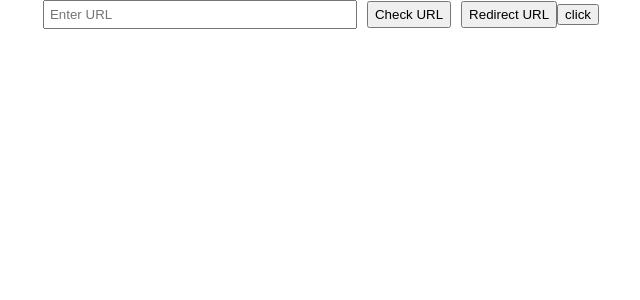
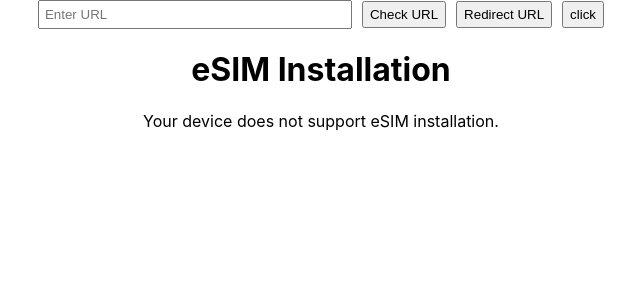
Before and after one commit to jaydipsonani/urlChecker, a React (Create React App) app: page / in a window 1280 px wide. Shown: the top 300 px of the page, without its empty margins (319-959 px from the left). Built offline with nearby package versions, Linux system fonts and the light colour scheme.

Commit message:
urlChecker

```diff
--- a/src/App.js
+++ b/src/App.js
@@ -1,12 +1,13 @@
 import './App.css';
-import YourComponent from './url';
+import InstallESimPage from './eSIMChecker';
+
 import URLChecker from './urlChecker';
 
 function App() {
   return (
     <div className="App">
         <URLChecker />
-        {/* <YourComponent /> */}
+        <InstallESimPage />
 
     </div>
   );
--- /dev/null
+++ b/src/eSIMChecker.js
@@ -0,0 +1,66 @@
+import { useEffect, useState } from 'react';
+
+// Function to detect platform and possible eSIM support based on user agent
+const detectEsimSupport = () => {
+  const userAgent = navigator.userAgent || navigator.vendor || window.opera;
+
+  // Check if it's an iOS device
+  if (/iPhone|iPad|iPod/i.test(userAgent)) {
+    // List of iOS devices that support eSIM
+    const supportedDevices = [
+      'iPhone XS', 'iPhone XS Max', 'iPhone XR',
+      'iPhone 11', 'iPhone 11 Pro', 'iPhone 11 Pro Max',
+      'iPhone SE (2nd generation)', 'iPhone 12', 'iPhone 12 mini',
+      'iPhone 12 Pro', 'iPhone 12 Pro Max', 'iPhone 13',
+      'iPhone 13 mini', 'iPhone 13 Pro', 'iPhone 13 Pro Max',
+      'iPhone 14', 'iPhone 14 Plus', 'iPhone 14 Pro', 'iPhone 14 Pro Max'
+    ];
+
+    // Check if userAgent contains any of the supported devices
+    return supportedDevices.some(device => userAgent.includes(device));
+  }
+
+  // Check if it's an Android device
+  if (/Android/i.test(userAgent)) {
+    // Android devices are more complex; generally, assume newer devices (from 2018 onwards) support eSIM.
+    // You could add more specific checks based on device models, if known.
+    // Example: Check for 'Pixel 4', 'Pixel 5', etc., if you have a comprehensive list.
+    const year = new Date().getFullYear();
+    // For this example, let's assume devices from 2018 onwards might support eSIM.
+    return year >= 2018;
+  }
+
+  // Default to not supporting eSIM
+  return false;
+};
+
+const InstallESimPage = () => {
+  const [esimSupported, setEsimSupported] = useState(false);
+
+  useEffect(() => {
+    const isEsimSupported = detectEsimSupport();
+    setEsimSupported(isEsimSupported);
+  }, []);
+
+  // Function to redirect to the eSIM setup page for iOS
+  const redirectToEsimSetup = () => {
+    const smdpAddress = 'consumer.e-sim.global'; // Replace with actual SM-DP+ Address
+    const activationCode = 'TN2024032517501135006332'; // Replace with actual Activation Code
+    const url = `https://esimsetup.apple.com/esim_qrcode_provisioning?carddata=LPA:1$${smdpAddress}$${activationCode}`;
+
+    window.location.href = url;
+  };
+
+  return (
+    <div>
+      <h1>eSIM Installation</h1>
+      {esimSupported ? (
+        <button onClick={redirectToEsimSetup}>Install eSIM</button>
+      ) : (
+        <p>Your device does not support eSIM installation.</p>
+      )}
+    </div>
+  );
+};
+
+export default InstallESimPage;
--- a/src/url.js
+++ /dev/null
@@ -1,110 +0,0 @@
-import { useEffect } from "react";
-
-// // Function to detect platform (simplified check)
-
-// const YourComponent = () => {
-
-//   // Example usage
-//   const smdpAddress = 'consumer.e-sim.global';
-//   const activationToken = 'TN2024032517501135006332';
-
-//   useEffect(() => {
-//     installESimProfile(smdpAddress, activationToken);
-//   }, []);
-
-// const detectPlatform = () => {
-//   if (navigator.userAgent.match(/Android/i)) {
-//     return 'Android';
-//   } else if (navigator.userAgent.match(/iPhone|iPad|iPod/i)) {
-//     return 'Web';
-//   } else {
-//     return 'Web';
-//   }
-// };
-
-// const installESimProfile = (smdpAddress, activationToken) => {
-
-//   let url = '';
-
-//   const platform = detectPlatform();
-//   console.log("platform",platform)
-//   if (platform === 'Android') {
-//     url = `LPA:1$${smdpAddress}$${activationToken}`;
-//   } else if (platform === 'Web') {
-//     url = `https://esimsetup.apple.com/esim_qrcode_provisioning?carddata=LPA:1$${smdpAddress}$${activationToken}`;
-//   } else {
-//     console.error('Unsupported platform');
-//     return;
-//   }
-
-//   // Open URL
-//   // window.location.href = url;
-//   window.open(url, '_blank');
-// };
-
-//   return (
-//     <div>
-//       <button onClick={installESimProfile} >click</button>
-//     </div>
-//   );
-// };
-
-// export default YourComponent;
-
-// =========================================================================================================
-
-const YourComponent = () => {
-  // Ensure these variables are defined as strings
-  const smdpAddress = "consumer.e-sim.global";
-  const activationToken = "TN2024032517501135006332";
-
-  // useEffect(() => {
-  // Directly call the function with the defined strings
-  // const smdpAddress = "consumer.e-sim.global";
-  // const activationToken = "TN2024032517501135006332";
-  //   installESimProfile(smdpAddress, activationToken);
-  // }, [smdpAddress, activationToken]);
-
-  const detectPlatform = () => {
-    if (navigator.userAgent.match(/Android/i)) {
-      return "Android";
-    } else if (navigator.userAgent.match(/iPhone|iPad|iPod/i)) {
-      return "iOS";
-    } else {
-      return "Web";
-    }
-  };
-
-  const installESimProfile = () => {
-    // Check if both parameters are correctly passed
-    if (!smdpAddress || !activationToken) {
-      console.error("smdpAddress or activationToken is undefined or invalid");
-      return;
-    }
-
-    let url = "";
-
-    const platform = detectPlatform();
-    console.log("Platform:", platform);
-    if (platform === "Android") {
-      url = `LPA:1$${smdpAddress}$${activationToken}`;
-    } else if (platform === "iOS") {
-      url = `https://esimsetup.apple.com/esim_qrcode_provisioning?carddata=LPA:1$${smdpAddress}$${activationToken}`;
-    } else {
-      console.error("Unsupported platform");
-      return;
-    }
-    console.log("URL:", url);
-
-    // window.location.href = url;
-    window.open(url, "_blank");
-  };
-
-  return (
-    <div>
-      <button onClick={installESimProfile}>Click</button>
-    </div>
-  );
-};
-
-export default YourComponent;
--- a/src/urlChecker.js
+++ b/src/urlChecker.js
@@ -38,7 +38,6 @@ const URLChecker = () => {
     }
   };
 
-
   const smdpAddress = "consumer.e-sim.global";
   const activationToken = "TN2024032517501135006332";
 
@@ -71,11 +70,10 @@ const URLChecker = () => {
       return;
     }
     console.log("URL: ", url);
-  //  Open URL
+    //  Open URL
     // window.location.href = url;
-    window.open(url, '_blank');
+    window.open(url, "_blank");
   };
-
 
   return (
     <div>
@@ -100,7 +98,12 @@ const URLChecker = () => {
         Redirect URL
       </button>
 
-      <button onClick={installESimProfile}>click</button>
+      <button
+        style={{ cursor: "pointer", height: "27px", marginLeft: "10px" }}
+        onClick={installESimProfile}
+      >
+        click
+      </button>
 
       {error && <div style={{ marginTop: "10px", color: "red" }}>{error}</div>}
 
```
